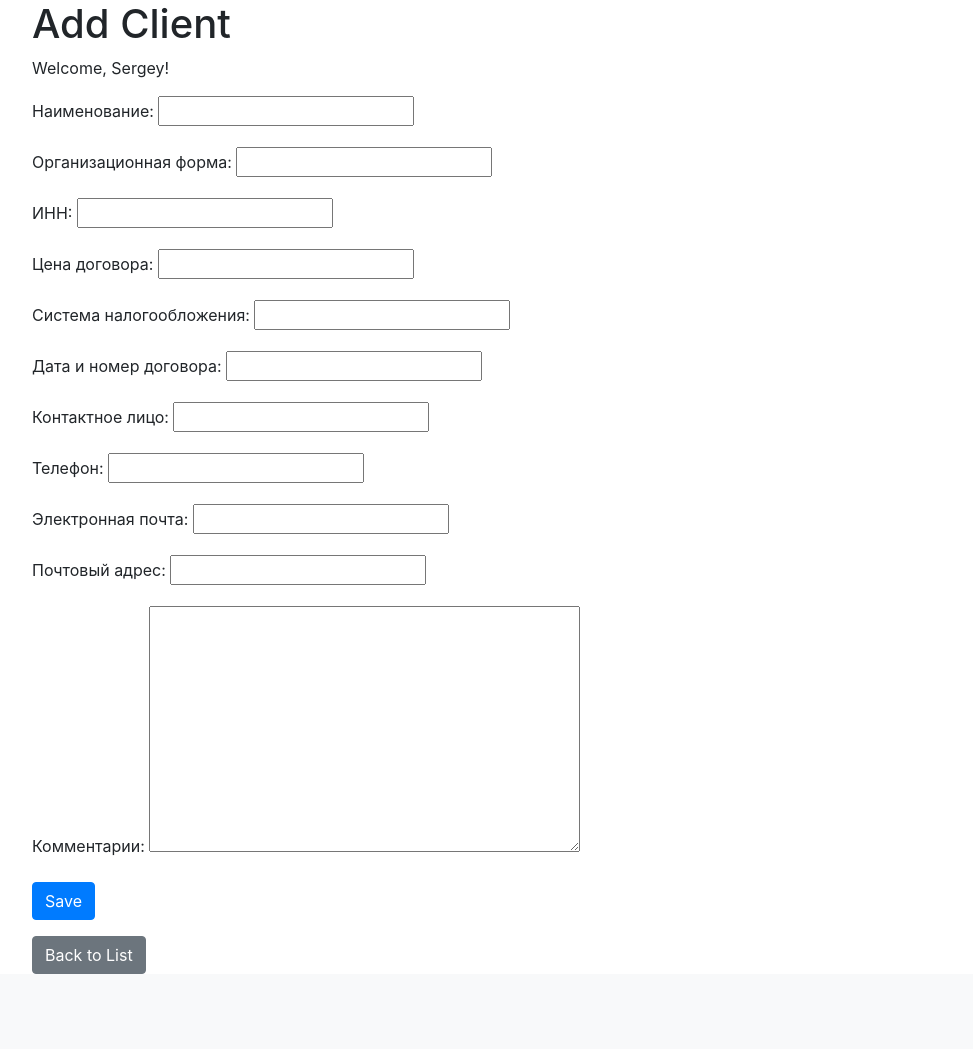
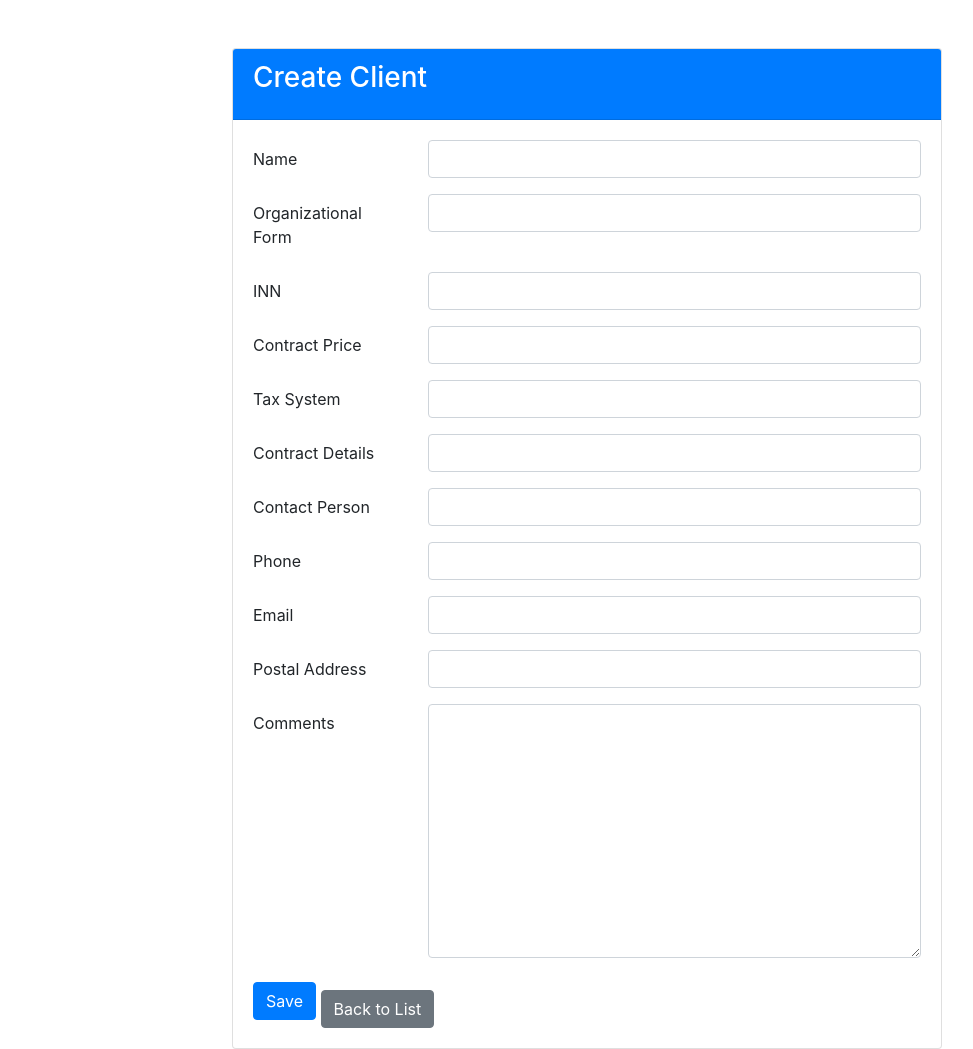
Before and after one commit to Sergey-Pashkov/MB4, a Django app: page /clients/create/ in a window 1280 px wide. Shown: the part 56-1105 px from the top of the page, without its empty margins (53-1026 px from the left). Before the commit the page ends 1030 px from the top, so only its background shows below. Run offline with Django 5.2, Linux system fonts and the light colour scheme; a user stored in the database is signed in; some libraries are stand-ins or nearby versions.

Commit message:
Отредактирована страница добавления нового клиента

```diff
--- a/Home_button/Accounting_button/templates/Accounting_button/client_create.html
+++ b/Home_button/Accounting_button/templates/Accounting_button/client_create.html
@@ -1,13 +1,90 @@
 <!-- templates/Accounting_button/client_create.html -->
 {% extends "Accounting_button/base.html" %}
-{% block title %}Add Client{% endblock %}
+{% load form_tags %}
+{% block title %}Create Client{% endblock %}
 {% block content %}
-<h1>Add Client</h1>
-<p>Welcome, {{ user.username }}!</p> <!-- Приветствие пользователя -->
-<form method="post">
-    {% csrf_token %}
-    {{ client_form.as_p }}
-    <button type="submit" class="btn btn-primary">Save</button>
-</form>
-<a href="{% url 'client_list' %}" class="btn btn-secondary mt-3">Back to List</a>
+<div class="container mt-5">
+    <div class="row">
+        <div class="col-md-8 offset-md-2">
+            <div class="card">
+                <div class="card-header bg-primary text-white">
+                    <h3 class="card-title">Create Client</h3>
+                </div>
+                <div class="card-body">
+                    <form method="post">
+                        {% csrf_token %}
+                        <div class="form-group row">
+                            <label for="{{ form.name.id_for_label }}" class="col-sm-3 col-form-label">Name</label>
+                            <div class="col-sm-9">
+                                {{ form.name|add_class:"form-control" }}
+                            </div>
+                        </div>
+                        <div class="form-group row">
+                            <label for="{{ form.org_form.id_for_label }}" class="col-sm-3 col-form-label">Organizational Form</label>
+                            <div class="col-sm-9">
+                                {{ form.org_form|add_class:"form-control" }}
+                            </div>
+                        </div>
+                        <div class="form-group row">
+                            <label for="{{ form.inn.id_for_label }}" class="col-sm-3 col-form-label">INN</label>
+                            <div class="col-sm-9">
+                                {{ form.inn|add_class:"form-control" }}
+                            </div>
+                        </div>
+                        <div class="form-group row">
+                            <label for="{{ form.contract_price.id_for_label }}" class="col-sm-3 col-form-label">Contract Price</label>
+                            <div class="col-sm-9">
+                                {{ form.contract_price|add_class:"form-control" }}
+                            </div>
+                        </div>
+                        <div class="form-group row">
+                            <label for="{{ form.tax_system.id_for_label }}" class="col-sm-3 col-form-label">Tax System</label>
+                            <div class="col-sm-9">
+                                {{ form.tax_system|add_class:"form-control" }}
+                            </div>
+                        </div>
+                        <div class="form-group row">
+                            <label for="{{ form.contract_details.id_for_label }}" class="col-sm-3 col-form-label">Contract Details</label>
+                            <div class="col-sm-9">
+                                {{ form.contract_details|add_class:"form-control" }}
+                            </div>
+                        </div>
+                        <div class="form-group row">
+                            <label for="{{ form.contact_person.id_for_label }}" class="col-sm-3 col-form-label">Contact Person</label>
+                            <div class="col-sm-9">
+                                {{ form.contact_person|add_class:"form-control" }}
+                            </div>
+                        </div>
+                        <div class="form-group row">
+                            <label for="{{ form.phone.id_for_label }}" class="col-sm-3 col-form-label">Phone</label>
+                            <div class="col-sm-9">
+                                {{ form.phone|add_class:"form-control" }}
+                            </div>
+                        </div>
+                        <div class="form-group row">
+                            <label for="{{ form.email.id_for_label }}" class="col-sm-3 col-form-label">Email</label>
+                            <div class="col-sm-9">
+                                {{ form.email|add_class:"form-control" }}
+                            </div>
+                        </div>
+                        <div class="form-group row">
+                            <label for="{{ form.postal_address.id_for_label }}" class="col-sm-3 col-form-label">Postal Address</label>
+                            <div class="col-sm-9">
+                                {{ form.postal_address|add_class:"form-control" }}
+                            </div>
+                        </div>
+                        <div class="form-group row">
+                            <label for="{{ form.comments.id_for_label }}" class="col-sm-3 col-form-label">Comments</label>
+                            <div class="col-sm-9">
+                                {{ form.comments|add_class:"form-control" }}
+                            </div>
+                        </div>
+                        <button type="submit" class="btn btn-primary">Save</button>
+                        <a href="{% url 'client_list' %}" class="btn btn-secondary mt-3">Back to List</a>
+                    </form>
+                </div>
+            </div>
+        </div>
+    </div>
+</div>
 {% endblock %}
--- a/Home_button/Accounting_button/views.py
+++ b/Home_button/Accounting_button/views.py
@@ -119,6 +119,7 @@ def user_delete(request, user_id):
         return redirect('user_list')
     return render(request, 'Accounting_button/user_confirm_delete.html', {'user': user})
 
+# views.py
 @login_required
 def client_create(request):
     if request.method == 'POST':
@@ -128,7 +129,8 @@ def client_create(request):
             return redirect('client_list')
     else:
         client_form = ClientForm()
-    return render(request, 'Accounting_button/client_create.html', {'client_form': client_form})
+    return render(request, 'Accounting_button/client_create.html', {'form': client_form})
+
 
 from django.shortcuts import get_object_or_404
 from django.http import HttpResponseRedirect
```
